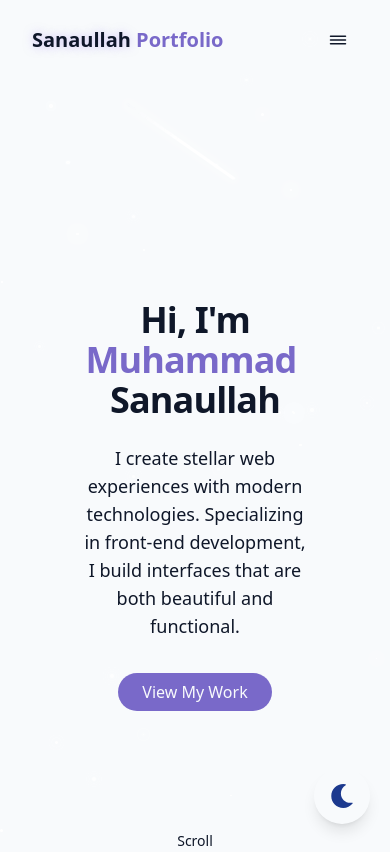
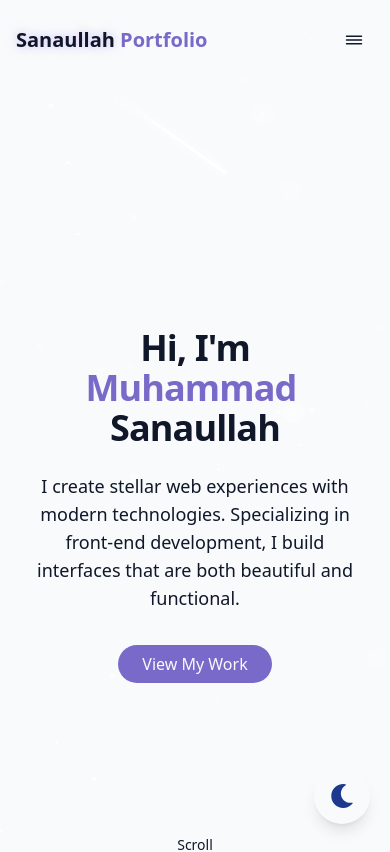
Before and after one commit to mesanaullah/portfolio, a React (Vite) app: page / in a window 390 px wide. Shown: the top 852 px of the page. Built offline with nearby package versions, Linux system fonts and the light colour scheme.

Commit message:
small screen width fixed

```diff
--- a/src/App.jsx
+++ b/src/App.jsx
@@ -9,7 +9,7 @@
 
 const App = () => {
   return (
-    <div className=''>
+    <div className='px-4 sm:px-[5vw] md:px-[7vw] lg:px-[9vw]'>
       <Navbar />
       <Routes>
         <Route path='/' element={<Home />} />
--- a/src/Pages/Home.jsx
+++ b/src/Pages/Home.jsx
@@ -8,7 +8,7 @@
 
 const Home = () => {
     return (
-        <div className='min-h-screen w-full container'>
+        <div className='min-h-screen container'>
             {/* Them toggle */}
             <ThemeToggle />
 
--- a/src/index.css
+++ b/src/index.css
@@ -105,7 +105,7 @@
   }
 }
 
-@utility container {
+/* @utility container {
   margin-inline: auto;
   padding-inline: 2rem;
 
@@ -124,7 +124,7 @@
   @media (width >= 1400px) {
     max-width: 1400px;
   }
-}
+} */
 
 @utility text-glow {
   @apply relative;
```
